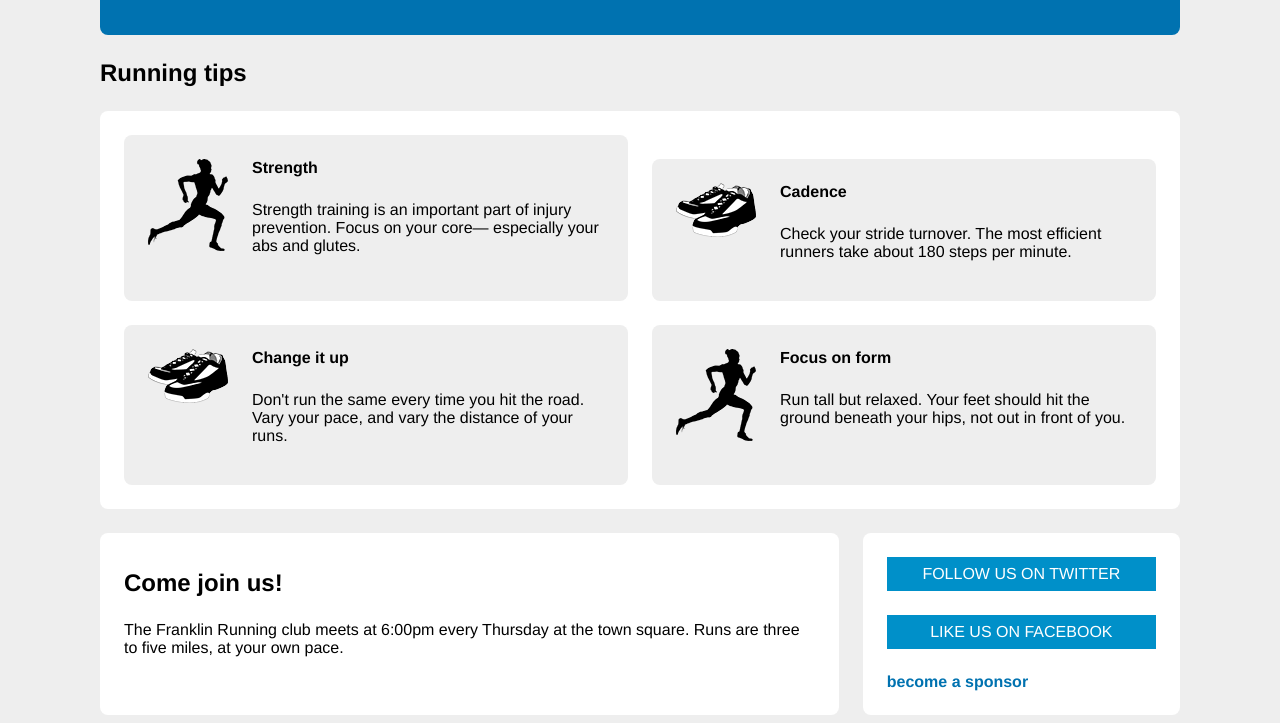
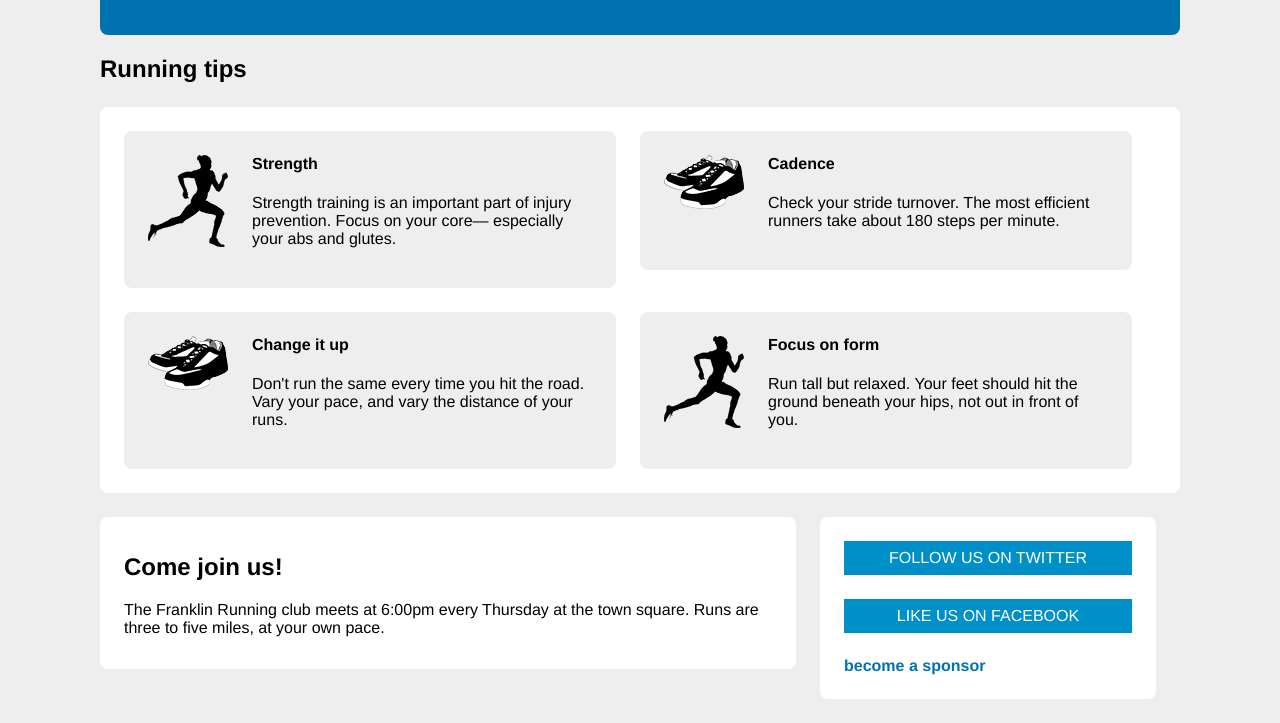
Before and after one commit to renan-throsa/Css-in-Depth, a plain HTML site: page index.html in a window 1280 px wide. Shown: the part 85-808 px from the top of the page. Drawn offline with Linux system fonts and the light colour scheme.

Commit message:
grid layout with float implmented.

```diff
--- a/index.html
+++ b/index.html
@@ -5,15 +5,16 @@
     <title>CSS In Depth</title>
   </head>
   <body>
-    <div class="container">
+    <div class="body-container">
       <header>
         <h1>Franklin Running Club</h1>
       </header>
 
       <main>
         <h2>Running tips</h2>
-        <div class="flex-container tips">
-
+        <section class="tips">
+          <div class="row-12">
+            <div class="column-6">
               <div class="media">
                 <img class="media-image" src="runner.png" />
                 <div class="media-body">
@@ -24,7 +25,9 @@
                   </p>
                 </div>
               </div>
+            </div>
 
+            <div class="column-6">
               <div class="media">
                 <img class="media-image" src="shoes.png" />
                 <div class="media-body">
@@ -35,45 +38,81 @@
                   </p>
                 </div>
               </div>
+            </div>
+          </div>
 
+          <div class="row-12">
+            <div class="column-6">
               <div class="media">
                 <img class="media-image" src="shoes.png" />
                 <div class="media-body">
                   <h4>Change it up</h4>
                   <p>
-                Don't run the same every time you hit the road. Vary your pace,
-                and vary the distance of your runs.
+                    Don't run the same every time you hit the road. Vary your
+                    pace, and vary the distance of your runs.
                   </p>
                 </div>
               </div>
+            </div>
 
+            <div class="column-6">
               <div class="media">
                 <img class="media-image" src="runner.png" />
                 <div class="media-body">
                   <h4>Focus on form</h4>
                   <p>
-                Run tall but relaxed. Your feet should hit the ground beneath
-                your hips, not out in front of you.
+                    Run tall but relaxed. Your feet should hit the ground
+                    beneath your hips, not out in front of you.
+                  </p>
+                </div>
+              </div>
+            </div>
+          </div>
+        </section>
+
+        <section>
+          <div class="row-12">
+            <div class="column-8">
+              <div class="join-us">
+                <h2>Come join us!</h2>
+                <p>
+                  The Franklin Running club meets at 6:00pm every Thursday at
+                  the town square. Runs are three to five miles, at your own
+                  pace.
                 </p>
               </div>
             </div>
 
+            <div class="column-4">
+              <aside class="sidebar">
+                <div class="row-12">
+                  <div class="column-12">
+                    <a href="/twitter" class="button-link">
+                      follow us on Twitter
+                    </a>
+                  </div>
                 </div>
 
-        <div class="flex-container">
-          <div class="join-us">
-            <h2>Come join us!</h2>
-            <p>
-              The Franklin Running club meets at 6:00pm every Thursday at the
-              town square. Runs are three to five miles, at your own pace.
-            </p>
+                <div class="row-12">
+                  <div class="column-12">
+                    <a href="/facebook" class="button-link">
+                      like us on Facebook
+                    </a>
                   </div>
-          <aside class="sidebar">
-            <a href="/twitter" class="button-link"> follow us on Twitter </a>
-            <a href="/facebook" class="button-link"> like us on Facebook </a>
-            <a href="/sponsors" class="sponsor-link"> become a sponsor </a>
+                </div>
+
+                <div class="row-12">
+                  <div class="column-12">
+                    <a href="/sponsors" class="sponsor-link">
+                      become a sponsor
+                    </a>
+                  </div>
+                </div>
               </aside>
             </div>
+          </div>
+        </section>
+
       </main>
     </div>
   </body>
--- a/styles.css
+++ b/styles.css
@@ -14,10 +14,6 @@ body {
   font-family: Helvetica, Arial, sans-serif;
 }
 
-body * + * {
-  margin-top: 1.5em;
-}
-
 header {
   color: #fff;
   background-color: #0072b0;
@@ -25,26 +21,77 @@ header {
   padding: 1em 1.5em;
 }
 
-.container {
+.body-container {
   max-width: 1080px;
   margin: 0 auto;
 }
 
-.flex-container {
-  display: flex;
-  width: 100%;
-  gap: 0 1.5em;
+section {
+  margin-top: 1.5em;
 }
 
 .tips {
-  padding: 1.5em 0 1.5em 1.5em;
+  padding: 1.5em;
   background-color: #fff;
   border-radius: 0.5em;
-  flex-wrap: wrap;
+}
+
+.row-12::after {
+  content: " ";
+  display: block;
+  clear: both;
+}
+
+.row-12 + .row-12 {
+  margin-top: 1.5em;
+}
+
+[class*="column-"] {
+  float: left;
+}
+
+[class*="column-"] + [class*="column-"] {
+  margin-left: 1.5em;
+}
+
+.column-1 {
+  width: calc(8.3333% - 1.5em);
+}
+.column-2 {
+  width: 16.6667%;
+}
+.column-3 {
+  width: 25%;
+}
+.column-4 {
+  width: calc(33.3333% - 1.5em);
+}
+.column-5 {
+  width: 41.6667%;
+}
+.column-6 {
+  width: calc(50% - 1.5em);
+}
+.column-7 {
+  width: 58.3333%;
+}
+.column-8 {
+  width: calc(66.6667% - 1.5em);
+}
+.column-9 {
+  width: 75%;
+}
+.column-10 {
+  width: 83.3333%;
+}
+.column-11 {
+  width: 91.6667%;
+}
+.column-12 {
+  width: 100%;
 }
 
 .media {
-  width: calc(50% - 1.5rem);
   padding: 1.5em 1.5em;
   background-color: #eee;
   border-radius: 0.5em;
@@ -64,14 +111,12 @@ header {
 }
 
 .join-us {
-  width: 70%;
   background-color: #fff;
   border-radius: 0.5em;
   padding: 1em 1.5em;
 }
 
 .sidebar {
-  width: 30%;
   padding: 1.5em;
   margin-top: 0;
   background-color: #fff;
```
Lines whose indentation alone changed are shown as unchanged.
